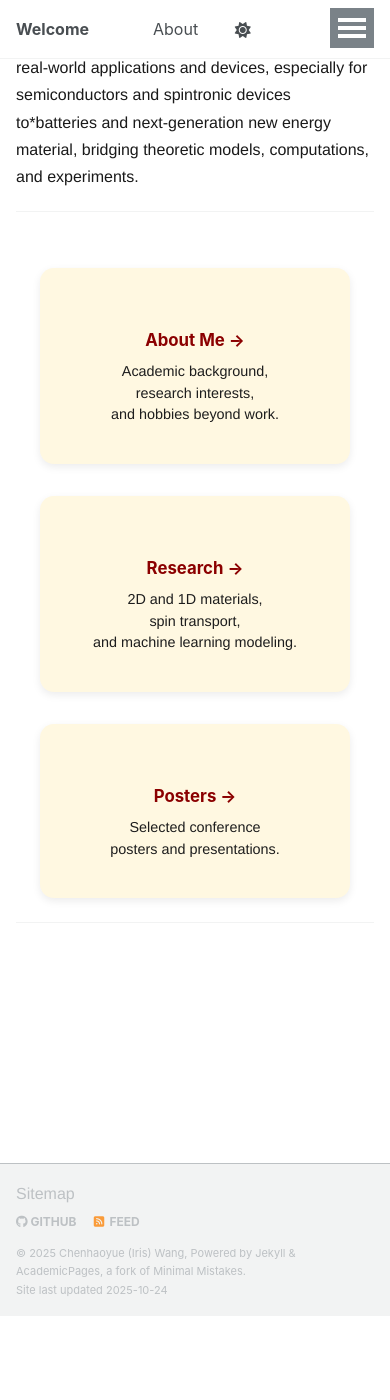
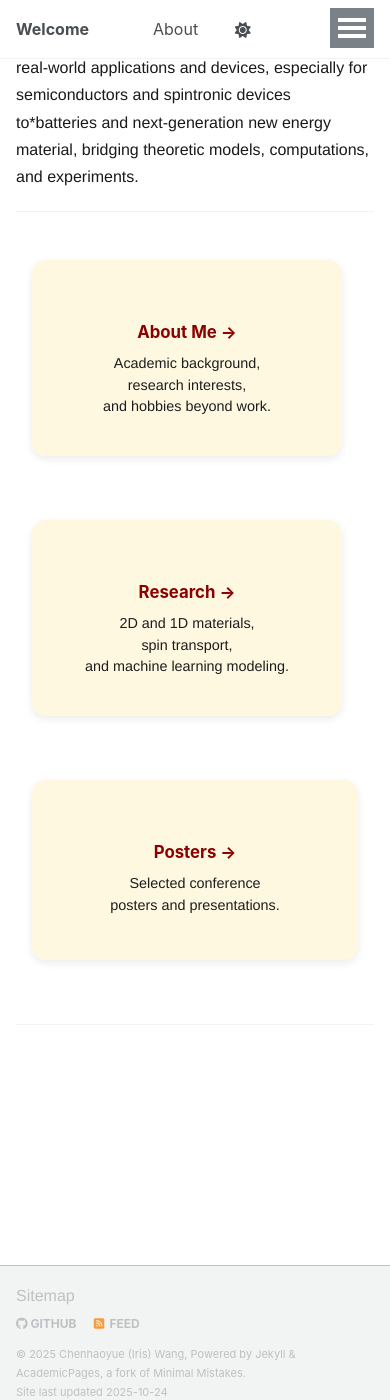
Before and after one commit to Iris-wang-233/Iris-Wang-233.github.io, a Jekyll site: the page built from _pages/index.md, in a window 390 px wide and 1400 px high, scrolled down 1703 px. Built offline with Jekyll 4.4.1, drawn with Linux system fonts in a browser that asks for light colours; a script that is not in the unit is left out; before the commit the page ends 3019 px from its top, so only the background shows below that.

Commit message:
Update custom.css

```diff
--- a/assets/css/custom.css
+++ b/assets/css/custom.css
@@ -46,51 +46,53 @@ a:hover {
   font-weight: 600;
 }
 
-/* ============================================================
-   FEATURE CARD SECTION (Red text + Light Yellow background)
-   ============================================================ */
+/* ===== Homepage Feature Cards (Red text + Light Yellow background) ===== */
 
 .feature__wrapper {
   display: flex;
-  justify-content: space-evenly;  /* evenly distributed */
-  align-items: stretch;
-  flex-wrap: wrap;                /* allows wrapping properly */
-  gap: 1.5rem;                    /* consistent spacing */
+  justify-content: center;        /* center everything neatly */
+  align-items: flex-start;
+  flex-wrap: wrap;                /* ensures wrapping on small screens */
+  gap: 2rem;                      /* spacing between cards */
   margin: 3rem auto;
-  max-width: 900px;               /* overall section width */
+  max-width: 850px;               /* limits total width */
   padding: 0 1rem;
   box-sizing: border-box;
 }
 
 /* Individual cards */
 .feature__item {
-  flex: 0 1 200px;                /* fixed narrow width */
-  max-width: 230px;
-  background-color: #FFF8E1;      /* light yellow */
+  flex: 0 0 240px;                /* fixed width (no auto stretch) */
+  width: 240px;                   /* consistent sizing */
+  background-color: #FFF8E1;      /* light yellow background */
   border-radius: 14px;
   padding: 1.2rem 1rem;
   box-shadow: 0 3px 8px rgba(0, 0, 0, 0.08);
   text-align: center;
   transition: all 0.3s ease;
-  min-height: 170px;
-  margin: 0.5rem;                 /* ensures no overlap */
+  min-height: 180px;
+}
+
+/* Prevent stacking overlap */
+.feature__item:not(:last-child) {
+  margin-right: 1rem;
 }
 
 /* Hover effect */
 .feature__item:hover {
-  background-color: #8B0000;      /* deep red */
+  background-color: #8B0000;
   transform: translateY(-5px);
   box-shadow: 0 6px 14px rgba(0, 0, 0, 0.15);
 }
 
 .feature__item:hover h3 a,
 .feature__item:hover p {
-  color: #FFFFFF;                 /* text turns white when hovered */
+  color: #FFFFFF;
 }
 
-/* Title links */
+/* Card title */
 .feature__item h3 a {
-  color: #8B0000;                 /* dark red title */
+  color: #8B0000;
   text-decoration: none;
   font-weight: 700;
   font-size: 1.05rem;
@@ -98,33 +100,28 @@ a:hover {
   transition: color 0.3s ease;
 }
 
-/* Description text */
+/* Card text */
 .feature__item p {
-  color: #1D1D1D;                 /* dark text for contrast */
+  color: #1D1D1D;
   font-size: 0.9rem;
   line-height: 1.5;
   margin-top: 0.5rem;
-  word-wrap: break-word;
 }
 
-/* ============================================================
-   RESPONSIVE DESIGN
-   ============================================================ */
-
-@media (max-width: 950px) {
+/* Responsive fixes */
+@media (max-width: 900px) {
   .feature__wrapper {
-    justify-content: center;
-    gap: 1rem;
+    gap: 1.5rem;
   }
   .feature__item {
-    flex: 0 1 40%;                /* 2 per row */
-    max-width: 280px;
+    flex: 0 1 40%;               /* 2 per row on tablet */
+    width: 40%;
   }
 }
 
 @media (max-width: 600px) {
   .feature__item {
-    flex: 0 1 100%;               /* single column on phones */
-    max-width: 100%;
+    flex: 0 1 100%;              /* 1 per row on mobile */
+    width: 100%;
   }
 }
```
